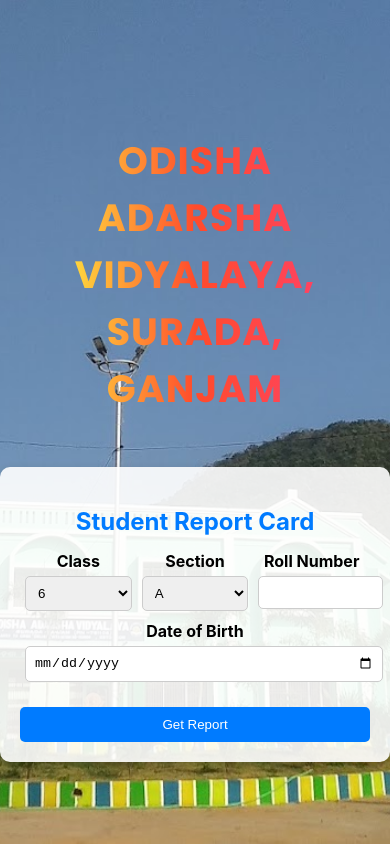
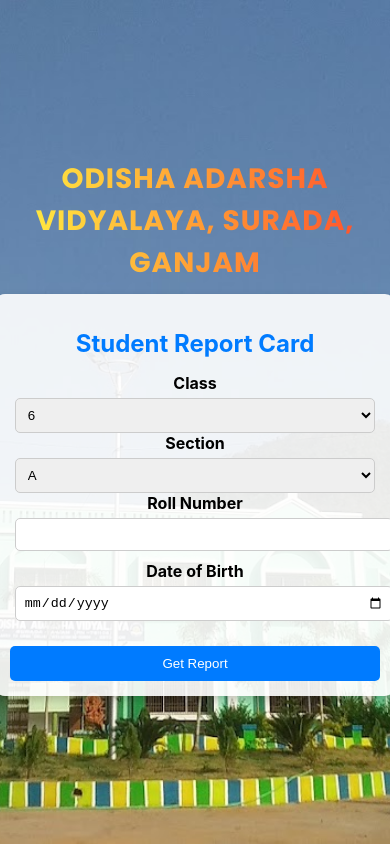
Before and after one commit to Sanatan-kisku/student-report-frontend, a React (Create React App) app: page / in a window 390 px wide. Built offline with nearby package versions, Linux system fonts and the light colour scheme.

Commit message:
Updated Get Report Styles

```diff
--- a/src/styles/GetReport.css
+++ b/src/styles/GetReport.css
@@ -16,6 +16,7 @@
   margin: 50px;
   font-family: 'Poppins', sans-serif;
   background-image: linear-gradient(90deg, #fff241, #ff4b2b, #ff416c);
+  background-size: 200% 100%;
   -webkit-background-clip: text;
   -webkit-text-fill-color: transparent;
   letter-spacing: 1px;
@@ -74,3 +75,23 @@ select, input {
 .get-report-btn:hover {
   background: #0056b3;
 }
+
+@media (max-width: 600px) {
+  .school-heading {
+    font-size: 28px;
+    margin: 10px;
+  }
+
+  .form-box {
+    width: 95%;
+    padding: 15px;
+  }
+
+  .form-row {
+    flex-direction: column;
+  }
+
+  .form-row div {
+    min-width: unset;
+  }
+}
```
